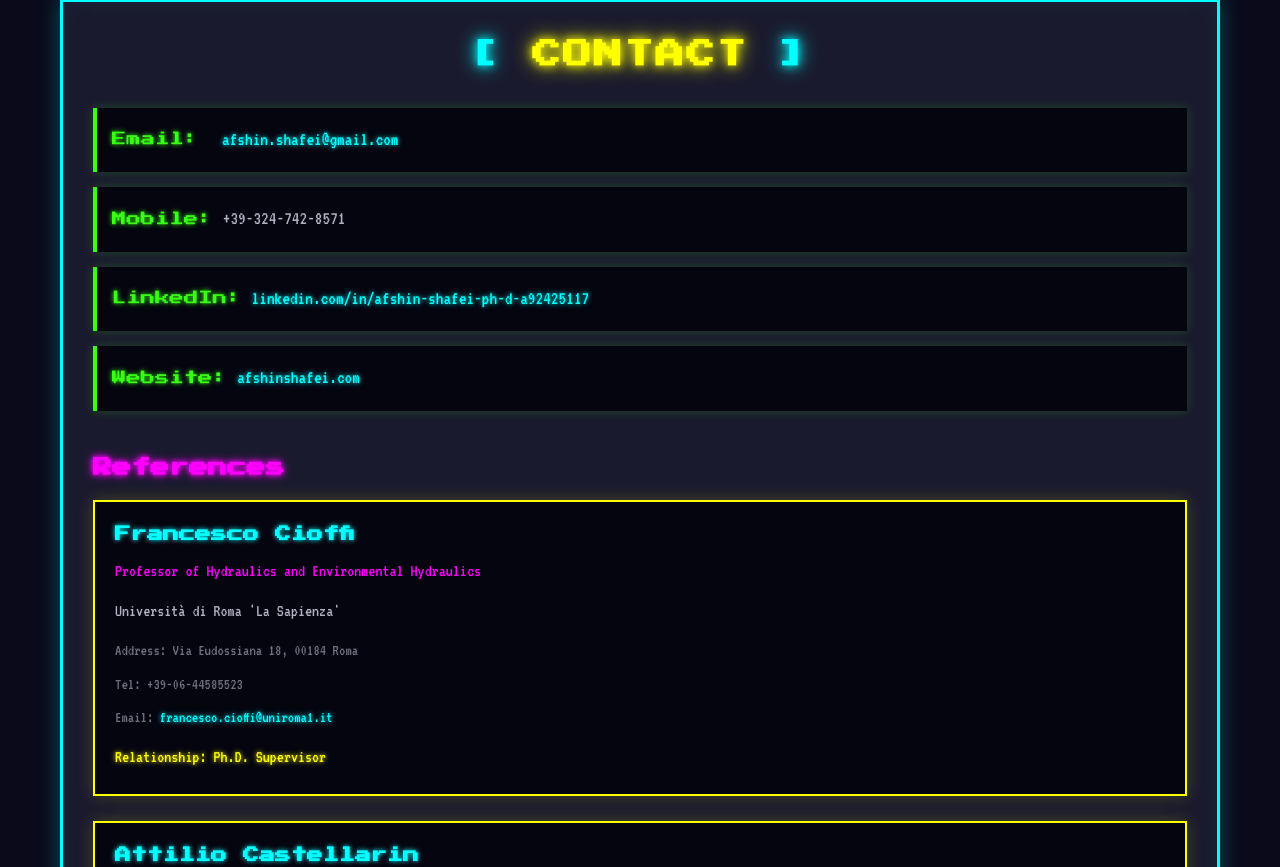
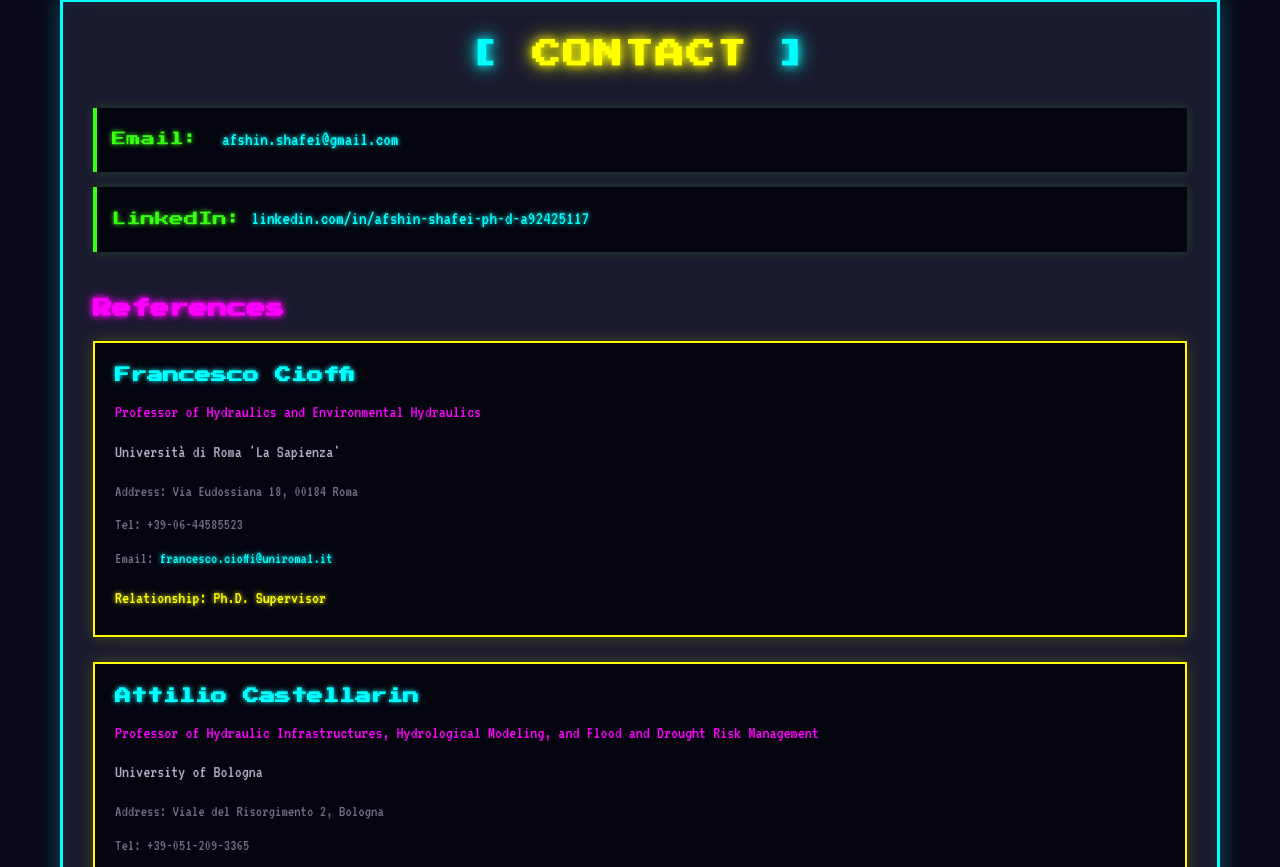
Before and after one commit to Afshinshafei/AfshinShafei, a React (Vite) app: page / in a window 1280 px wide. Shown: the part 6633-7500 px from the top of the page. Built offline with nearby package versions, Linux system fonts and the light colour scheme.

Commit message:
Changes to be committed: 	modified:   README.md 	modified:   src/components/Contact.jsx

```diff
--- a/src/components/Contact.jsx
+++ b/src/components/Contact.jsx
@@ -37,25 +37,12 @@ function Contact() {
               </a>
             </div>
             <div className="contact-item">
-              <span className="contact-label">Mobile:</span>
-              <span className="contact-value">+39-324-742-8571</span>
-            </div>
-            <div className="contact-item">
               <span className="contact-label">LinkedIn:</span>
               <a href="https://www.linkedin.com/in/afshin-shafei-ph-d-a92425117"
                  target="_blank"
                  rel="noopener noreferrer"
                  className="retro-link">
                 linkedin.com/in/afshin-shafei-ph-d-a92425117
-              </a>
-            </div>
-            <div className="contact-item">
-              <span className="contact-label">Website:</span>
-              <a href="https://afshinshafei.com/"
-                 target="_blank"
-                 rel="noopener noreferrer"
-                 className="retro-link">
-                afshinshafei.com
               </a>
             </div>
           </div>
```
Also changed, not shown: 1 other file (tests, documents, lock files or other folders).
